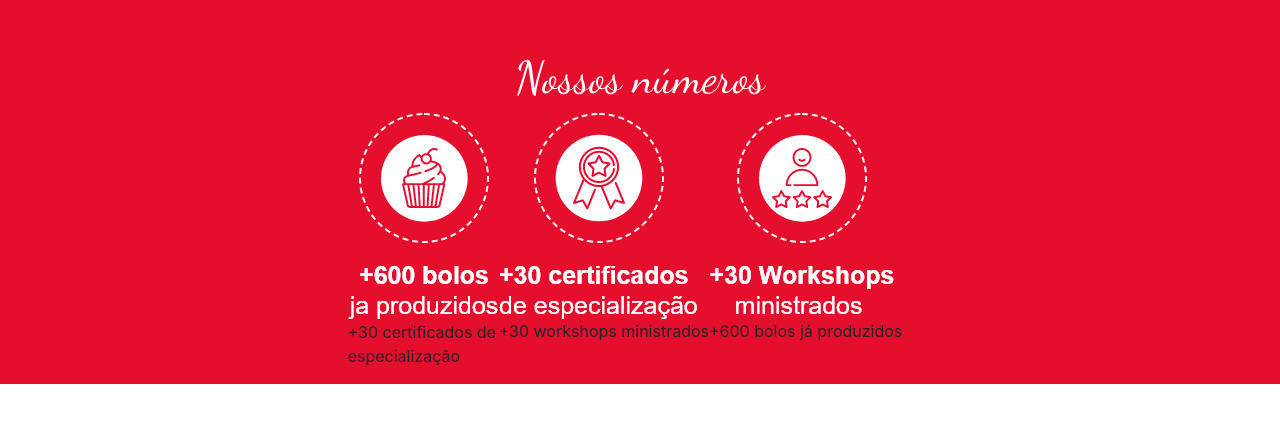
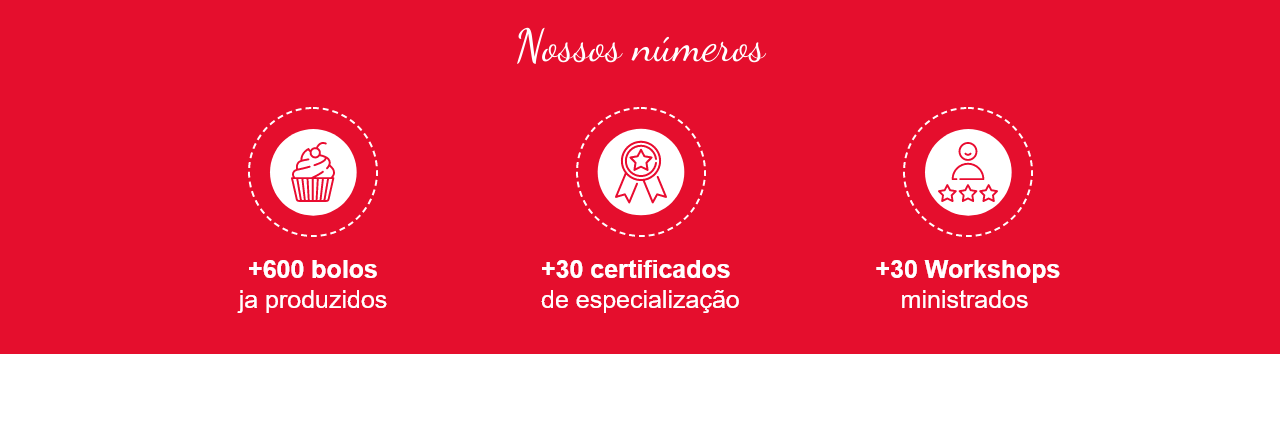
Before and after one commit to RaissaMariaB/projeto-pattiiXavier, a website: page dados.html in a window 1280 px wide. Drawn offline with nearby package versions, Linux system fonts and the light colour scheme.

Commit message:
adiciona section dados sem a calda

```diff
--- a/dados.html
+++ b/dados.html
@@ -17,30 +17,29 @@
     <header class=""></header>
     <main class="container-naomexe">
         <section class="minibio"></section>
+
         <section class="dados">
             <div class="container">
-            <div >
-                <img class="dados-calda" src="./assets/dados/XMLID_2_.png" alt="detalhe de calda de bolo na seção">
-            </div>
                 <div class="dados__titulo d-flex justify-content-center">
                     <h2>Nossos números</h2>
                 </div>
-            <div>
-                <div class="container__dados row col-sm d-flex justify-content-center">
-                    <div>
-                        <img src="./assets/dados/Grupo 16.png" alt="imagem ilustrativa de um cupcake">
-                        <p>+30 certificados de <br>especialização</p>
+
+                    <div class="container__dados align-items-center justify-content-center flex-column d-flex  flex-md-row">
+                        <div class="container__dados--img">
+                            <img  src="./assets/dados/Grupo 16.png" alt="imagem ilustrativa de um cupcake">
+
                         </div>
 
-                    <div>
-                        <img src="./assets/dados/Grupo 17.png" alt="imagem ilustrativa de um cupcake">
-                        <p>+30 workshops ministrados</p>
+                        <div class="container__dados--img">
+                            <img  src="./assets/dados/Grupo 17.png" alt="imagem ilustrativa de um cupcake">
+
                         </div>
 
-                    <div>
-                        <img src="./assets/dados/Grupo 18.png" alt="imagem ilustrativa de um cupcake">
-                        <p>+600 bolos já produzidos</p>
+                        <div class="container__dados--img">
+                            <img  src="./assets/dados/Grupo 18.png" alt="imagem ilustrativa de um cupcake">
 
+
+                        </div>
                     </div>
             </div>
         </section>
--- a/styles/scss/dados.scss
+++ b/styles/scss/dados.scss
@@ -1,17 +1,21 @@
 .dados{
     background-color: $bg-vermelho;
     width: 100%;
-    //  height: 40vh;
+    padding-bottom: 15px ;
+
 
 }
 
 .dados  h2{
-    @include fonte-titulo($fonte-branca)
+    @include fonte-titulo($fonte-branca);
+    margin-top: 20px;
 
 
 }
-
-.dados-calda{
-    margin-top: -15px;
-    width: 100%;
+.container__dados--img{
+    margin: 25px;
+    width: 25%;
+    height: 35%;
+    display: flex;
+    justify-content: center;
 }
```
Also changed, not shown: styles/style.css, 1 other file. Lines whose indentation alone changed are shown as unchanged.
